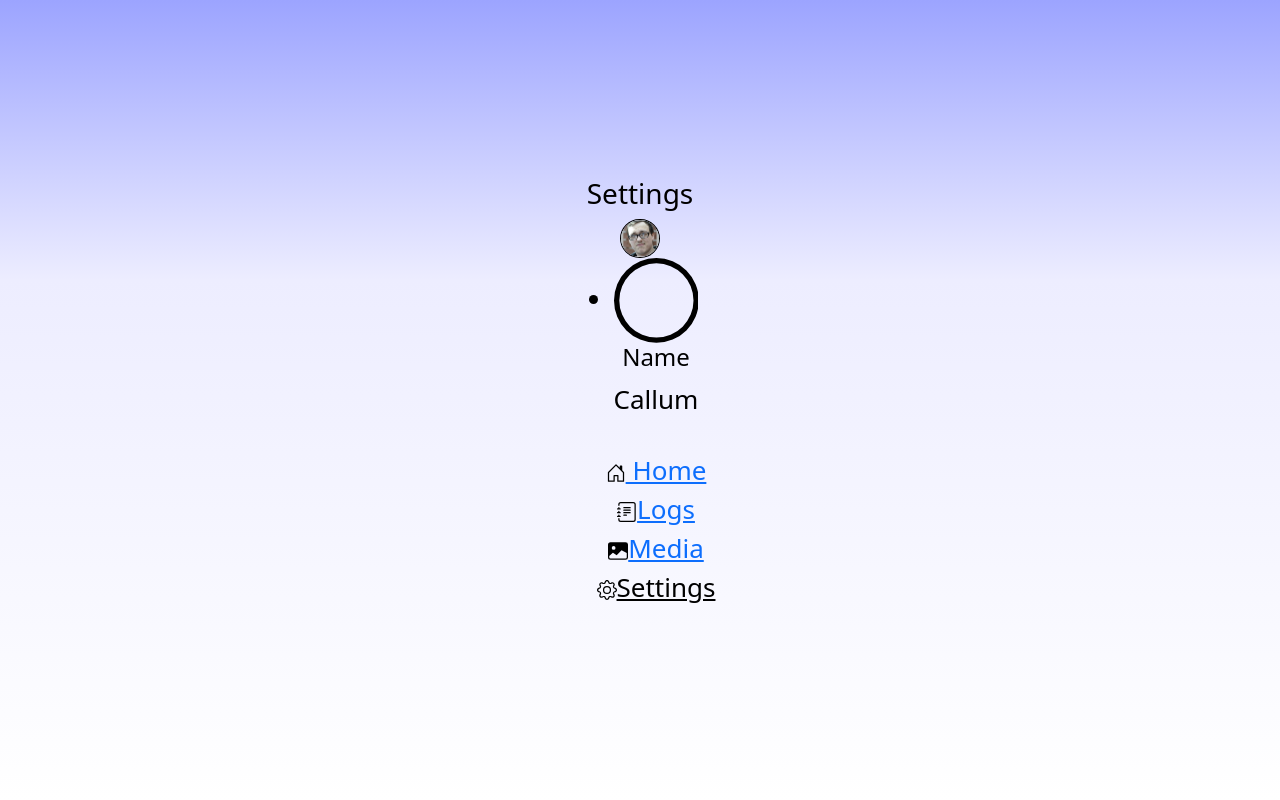
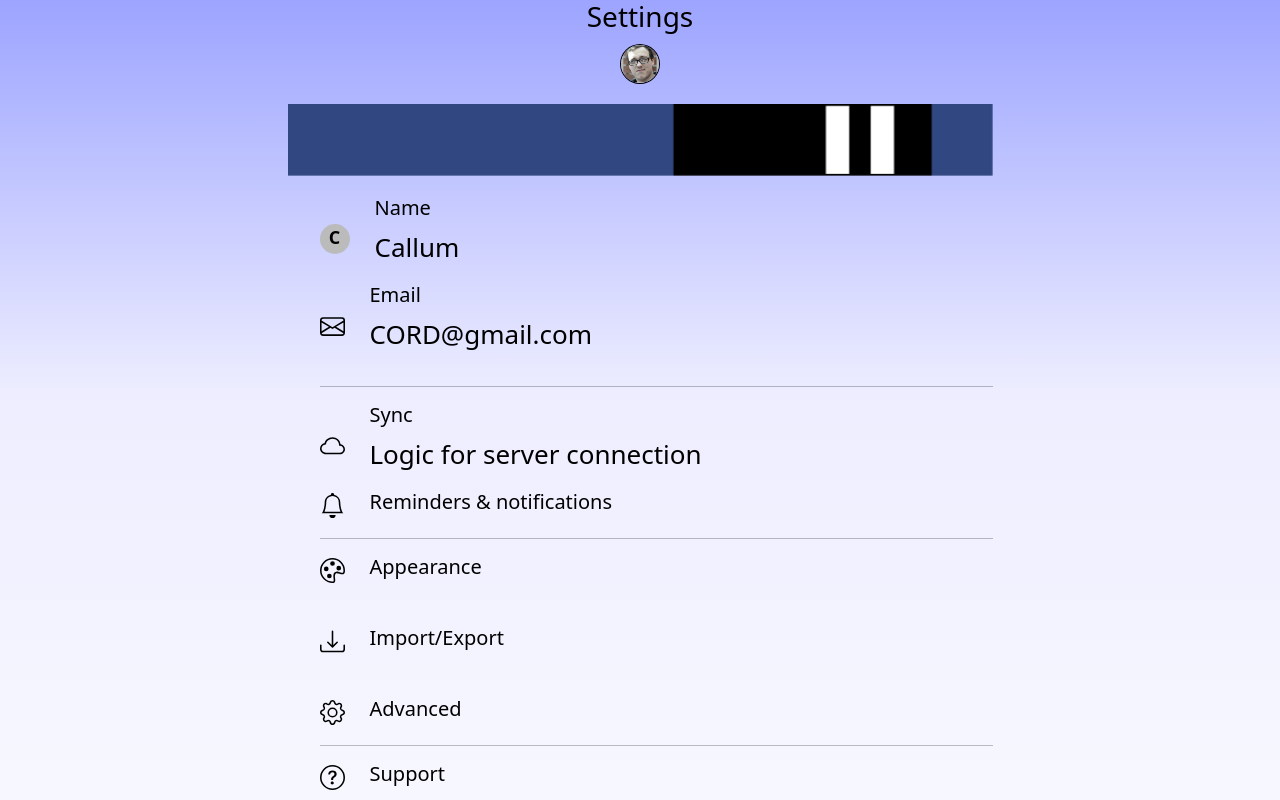
Before and after one commit to Rambo9223/Jiu-Jitsu-Journal, a React (Create React App) app in the folder client/: page /settings in a window 1280 px wide. Shown: the top 800 px of the page. Built offline with nearby package versions, Linux system fonts and the light colour scheme.

Commit message:
22.06.26 Update

```diff
--- a/client/src/App.css
+++ b/client/src/App.css
@@ -40,6 +40,55 @@ nav > ul {
   list-style: none;
 }
 
+/*Settings Page*/
+
+.settings-list{
+
+  list-style: none;
+  text-align:left;
+  margin: auto;
+  width:100%;
+}
+
+.settings-list>li{
+  display: flex;
+  flex-direction: row;
+  align-items: center;
+}
+
+.inner-li{
+  display: flex;
+  flex-direction: row;
+  align-items: center;
+}
+
+.icon{
+  height: 25px;
+  width: 25px;
+  display: inline-block;
+  text-align: center;
+  margin-right: 25px;
+}
+
+
+.dot {
+  height: 30px;
+  width: 30px;
+  font-size: 18px;
+  background-color: #bbb;
+  border-radius: 50%;
+  display: inline-block;
+  text-align: center;
+  margin-right: 25px;
+}
+
+#belt{
+  height:auto;
+  width: 100%;
+  padding: 20px 0 ;
+}
+
+
 
 
 
--- a/client/src/App.tsx
+++ b/client/src/App.tsx
@@ -52,6 +52,7 @@ function App() {
       <Route path='new-log' element={<NewLogForm defaultValues={newLogDefaults} />}/>
       <Route path='new-note' element={<NewNote defaultValues={noteDefaults}/>}/>
       <Route path='new-media' element={<NewMediaForm defaultValues={mediaDefaults}/>}/>
+
       </Routes>
       <NavBar/>
        </>}
--- /dev/null
+++ b/client/src/components/Belt.tsx
@@ -0,0 +1,36 @@
+import { whiteBelt,blueBelt,purpleBelt,brownBelt,blackBelt } from "../assets/images";
+
+
+export default function Belt({belt}:{belt:string}){
+
+    //const [belt,setBelt] = useState<string>(whiteBelt)
+
+    //const userBelt = user.belt;
+
+    // loop error in switch case, set to return img element over set state change
+    //console.log(user.belt)
+
+    switch(belt){
+        case"white":
+        return <img id="belt" src={whiteBelt} alt="whiteBelt"/>
+       case"blue":
+        return <img id="belt" src={blueBelt} alt="blueBelt"/>
+        case"purple":
+        return <img id="belt" src={purpleBelt} alt="purpleBelt"/>
+        case"brown":
+        return <img id="belt" src={brownBelt} alt="brownBelt"/>
+        case"black":
+        return <img id="belt" src={blackBelt} alt="blackBelt"/>
+        default :
+        return <img id="belt" src={whiteBelt} alt="whiteBelt"/>
+    }
+
+            //console.log(user.belt)
+
+
+    /*(
+        <>
+        {belt!==""?<img src={belt}/>:null}
+        </>
+    )*/
+}
--- a/client/src/components/Settings.tsx
+++ b/client/src/components/Settings.tsx
@@ -1,31 +1,79 @@
 import { UserType } from "./types/userType";
 import UserIcon from "./UserIcon";
-import { Mailbox,Cloud,BellFill,PaintBucket,NutFill, QuestionCircleFill,Icon0CircleFill, Circle} from "react-bootstrap-icons";
-import { whiteBelt,blueBelt,purpleBelt,brownBelt,blackBelt } from "../assets/images";
-import { useState } from "react";
+import { Envelope,Cloud,Bell,Palette,Gear, QuestionCircle,Download, InfoCircle} from "react-bootstrap-icons";
+import Belt from "./Belt";
+import { Route } from "react-router";
+import SettingsModal from "./modals/SettingsModal";
+
 
 
 type Props = {
     user:UserType,
 }
 
-// continue wit settings page, mock user that can change preferences etc
+// finish deciding whats a modal and whats a route and start making the inner body/ pages for each element
 
 export default function Settings({user}:Props){
 
     //const [belt,setBelt] = useState<string>(user.belt);
 
-    return (<>
+    return (
+    <div>
     <h3>Settings</h3>
     <UserIcon/>
+    <Belt belt={user.belt}/>
+    <ul className="settings-list">
+    <li>
+    <div className="dot"><strong>{user.name[0]}</strong></div>
+    <div><h5>Name</h5><p>{user.name}</p></div>
+    </li>
+    <li>
+        <Envelope className="icon"/>
+        <div><h5>Email</h5><p>{user.email}</p></div>
+    </li>
+    <hr/>
+    <li>
+        <Cloud className="icon"/>
+        <div><h5>Sync</h5><p>Logic for server connection</p></div>
+    </li>
+    <SettingsModal title="Reminders & notifications" outerBody={
+        <li className="inner-li">
+        <Bell className="icon"/>
+        <h5>Reminders & notifications</h5>
+    </li>
+    }/>
+        <hr/>
+    <SettingsModal title="Apperance" outerBody={
+    <li className="inner-li">
+        <Palette className="icon"/>
+        <h5>Appearance</h5>
+    </li>
+    }/>
+    <br/>
+    <li>
+        <Download className="icon"/>
+        <h5>Import/Export</h5>
+    </li>
+    <br/>
+    <li>
+        <Gear className="icon"/>
+        <h5>Advanced</h5>
+    </li>
+        <hr/>
+    <li>
+        <QuestionCircle className="icon"/>
+        <h5>Support</h5>
+    </li>
+    <br/>
+    <SettingsModal title="About" outerBody={
+    <li>
+        <InfoCircle className="icon"/>
+        <h5>About</h5>
+    </li>
+    }/>
 
-    <ul>
-    <li>
-    <Circle title={user.name[0]}/>
-    <div><h4>Name</h4><p>{user.name}</p></div>
-    </li>
     </ul>
+    <br/>
 
-
-    </>)
+    </div>)
 }
--- /dev/null
+++ b/client/src/components/modals/SettingsModal.tsx
@@ -0,0 +1,49 @@
+import { JSX, ReactElement, useState } from 'react';
+import Button from 'react-bootstrap/Button';
+import Modal from 'react-bootstrap/Modal';
+
+
+
+type Props = {
+    title:string,
+    outerBody:ReactElement,
+    innerBody?:JSX.Element
+}
+
+
+export default function SettingsModal({outerBody,title,innerBody}:Props){
+
+
+  const [show, setShow] = useState(false);
+  const handleClose = () => setShow(false);
+  const handleShow = () => setShow(true);
+
+  return (
+    <>
+
+        <div onClick={handleShow}>{outerBody}</div>
+
+      <Modal
+        show={show}
+        onHide={handleClose}
+        backdrop="static"
+        keyboard={false}
+      >
+        <Modal.Header closeButton>
+          <Modal.Title style={{"textAlign":"center","margin":"0 auto"
+          }}>{title}</Modal.Title>
+        </Modal.Header>
+        <Modal.Body style={{"textAlign":"center","margin":"0 auto"}}>
+        {innerBody}
+        </Modal.Body>
+        <Modal.Footer>
+          <Button variant="primary" onClick={handleClose}>
+            Close
+          </Button>
+        </Modal.Footer>
+      </Modal>
+    </>
+  );
+
+
+}
--- a/client/src/components/utils/mock_values.ts
+++ b/client/src/components/utils/mock_values.ts
@@ -124,11 +124,11 @@ const mockUser = {
     name:"Callum",
     email:"CORD@gmail.com",
     password:"coordinate91",
-    belt:"white",
+    belt:"blue",
     settings:{
         appearance:"blue",
         reminders:false,
-        notifications:"all"
+        notifications:"granted"
     }
 
 }
```
